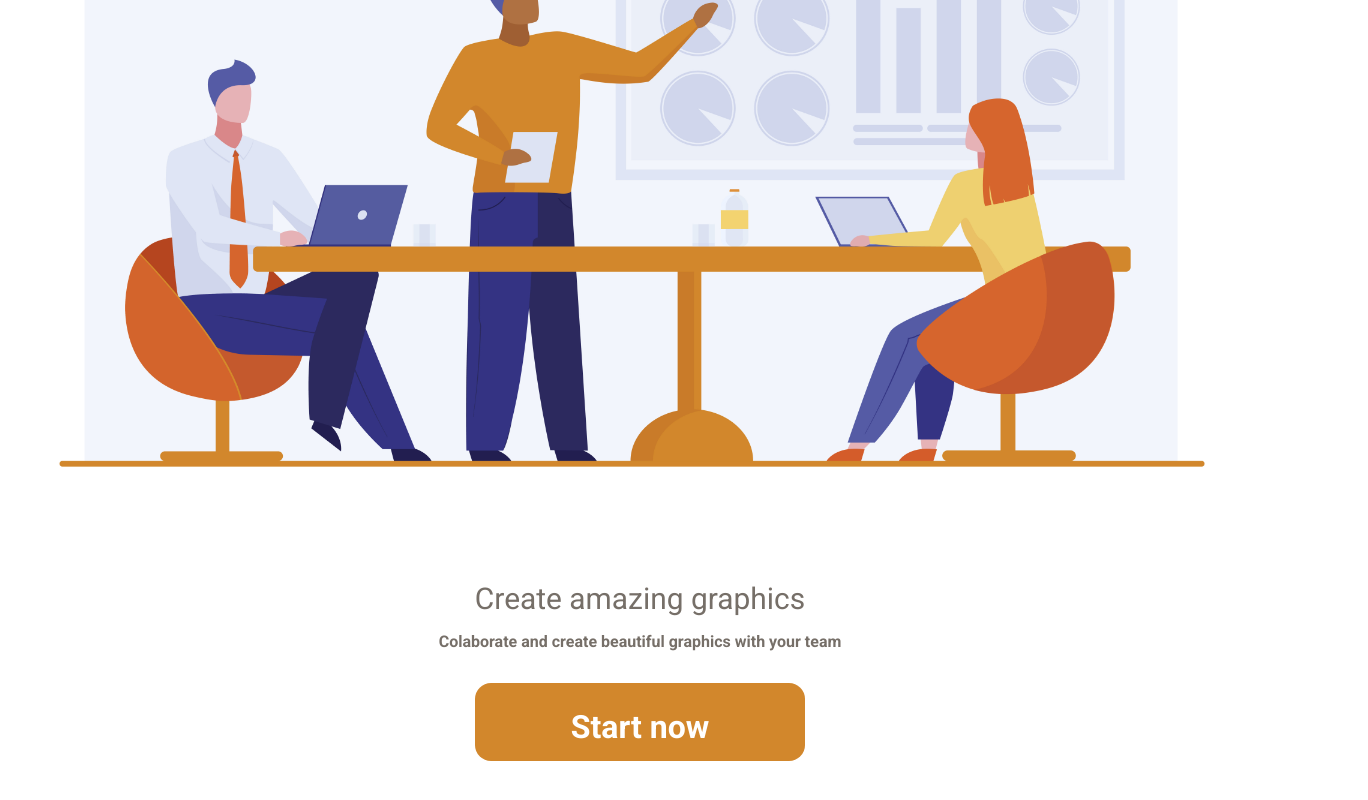
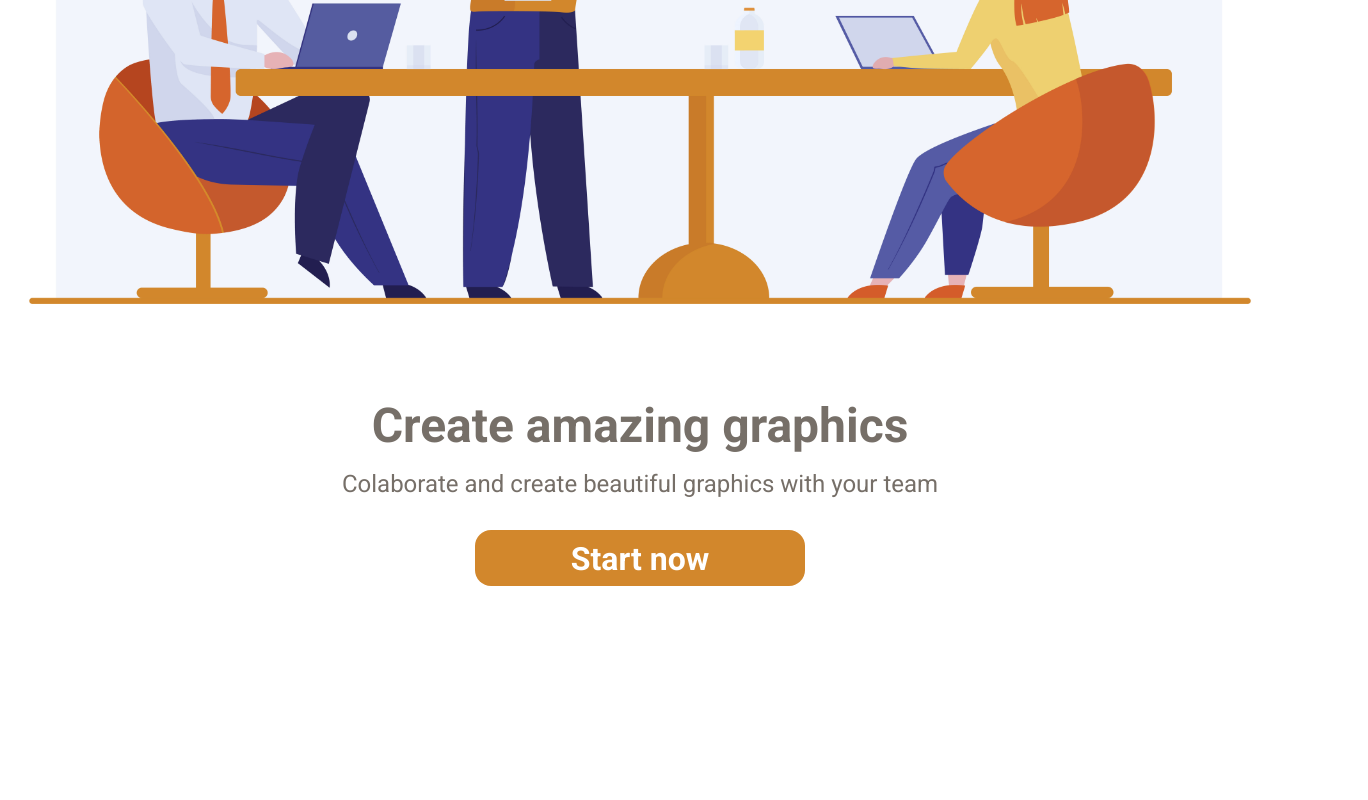
Before and after one commit to JoseAlbertoRodrigues/AmazingGraph, a plain HTML site: page index.html in a window 1280 px wide. Shown: the part 624-1424 px from the top of the page, 1368 px wide, since content can reach past the window. After the commit the page ends 1314 px from the top, so only its background shows below. Drawn offline with Linux system fonts and the light colour scheme.

Commit message:
Update style.css
making some improvements

```diff
--- a/styles/style.css
+++ b/styles/style.css
@@ -1,9 +1,13 @@
 /* ====  RESET ============================ */
-/* * {
+* {
     margin: 0;
     padding: 0;
     box-sizing: border-box;
-} */
+}
+
+p {
+    font-size: 1.5rem;
+}
 
 ul {
     list-style-type: none;
@@ -29,7 +33,7 @@ img {
     --base-color-tree: #ee8a0f; /*Orange-black*/
 
     /* fonts */
-    --title-font-size: 1.87rem;
+    --title-font-size: 3rem;
     --subtitle-font-size: 1rem;
 
     --title-font: 'Roboto', sans-serif;
@@ -41,13 +45,13 @@ html {
 }
 
 body {
-    font: 700 1rem var(--title-font);
+    font: 400 1rem var(--title-font);
     color:var(--base-color-second);
     -webkit-font-smoothing: antialiased;
 }
 
 .title {
-    font: 400 var(--title-font-size) var(--title-font);
+    font: 700 var(--title-font-size) var(--title-font);
     color: var(--base-color-second);
     -webkit-font-smoothing: auto;
 }
@@ -58,7 +62,7 @@ body {
     height: 3.5rem;
     display: inline-flex;
     align-items: center;
-    padding: 1rem 6rem 0.4rem;
+    padding: 0.6rem 6rem 0.4rem;
     border-radius: 1rem;
     font: 700 2rem var(--title-font);
     transition: backgrond 0.3s;
@@ -71,8 +75,8 @@ body {
 
 /* ====  LAYOUT ============================ */
 .container {
-    margin: 2rem;
-    padding: 2rem;
+    margin-left: 1.5rem;
+    margin-right: 1.5rem;
 }
 
 .grid {
@@ -81,7 +85,7 @@ body {
 }
 
 .section {
-    padding: calc(5rem + var(--header-height)) 0;
+    padding: calc(2rem + var(--header-height)) 0;
 }
 
 .section .title {
@@ -98,6 +102,10 @@ body {
     left: 0;
     z-index: 100;
     width: 100%;
+}
+
+#header.scroll {
+    box-shadow: 0px 0px 12px rgba(0, 0, 0, 0.15);
 }
 
 /* ====  LOGO ============================ */
@@ -221,11 +229,6 @@ nav.show div.icon-close {
     position: relative;
 }
 
-#home .image img {
-    position: relative;
-    right: 0.5rem;
-}
-
 #home .text {
     margin-left: 1.5rem;
     margin-right: 1.5rem;
```
